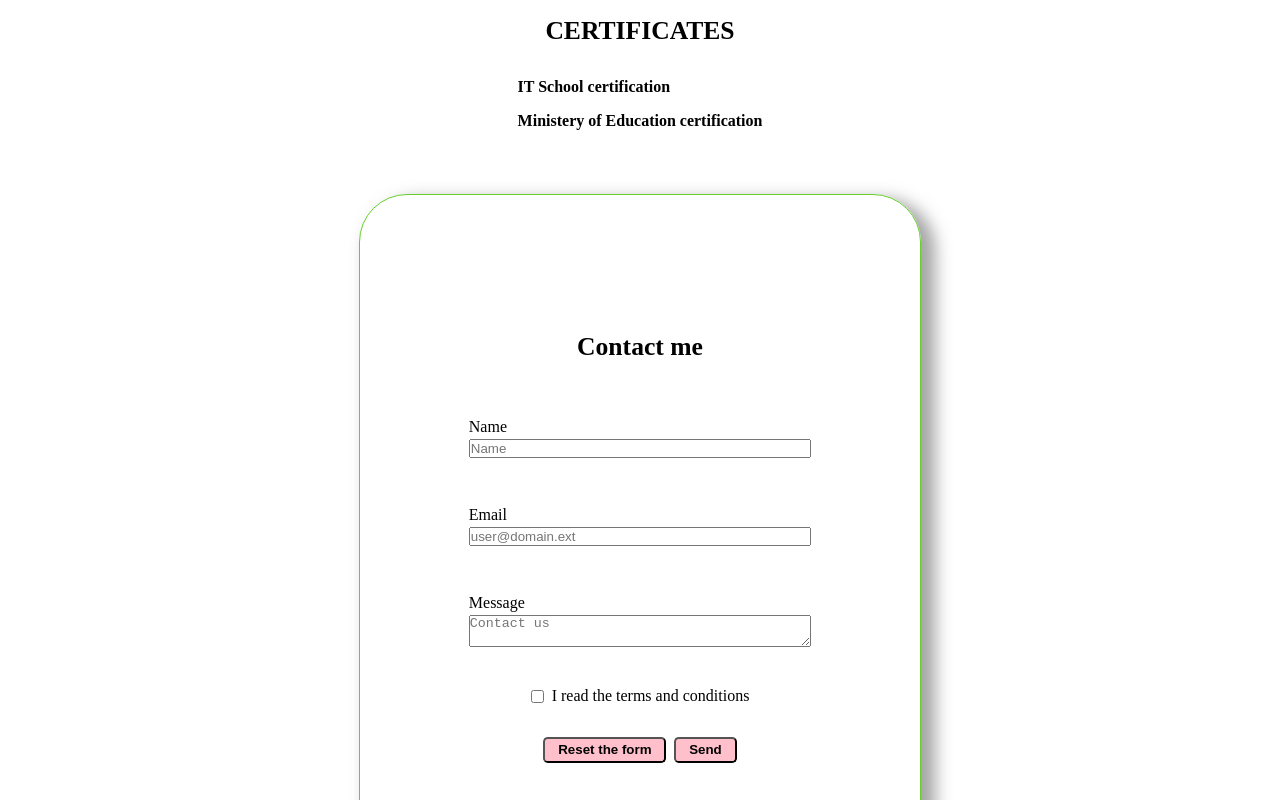
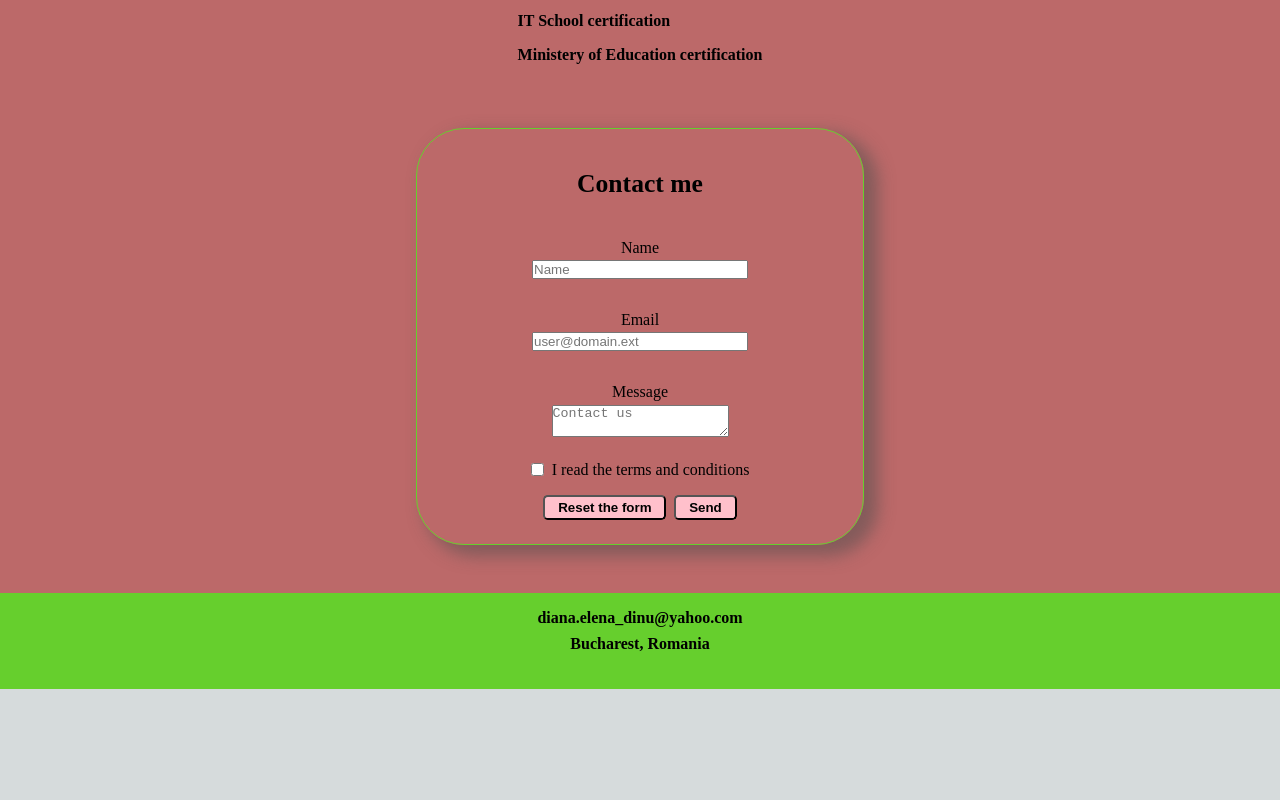
Before and after one commit to Diana-Elen/portofolio, a Next.js app in the folder my-portofolio/: page / in a window 1280 px wide. Shown: the part 3580-4380 px from the top of the page. After the commit the page ends 4269 px from the top, so only its background shows below. Built offline with nearby package versions, Linux system fonts and the light colour scheme; a web font is replaced by a local one.

Commit message:
update form

```diff
--- a/my-portofolio/components/Form.js
+++ b/my-portofolio/components/Form.js
@@ -3,8 +3,7 @@ import styles from "../style/Form.module.css"
 
 export default function Form() {
     return <>
-        <div className={styles.background}>
-            <form className={styles.contact_form} name="contact" method="post" data-netlify="true" data-netlify-honeypot="bot-field">
+            <form className={styles.background} name="contact" method="post" data-netlify="true" data-netlify-honeypot="bot-field">
                 <input type="hidden" name="form-name" value="contact" />
                 <h1 className={styles.title}>Contact me</h1>
                 <label className={styles.form_group}>
@@ -31,6 +30,5 @@ export default function Form() {
                     </button>
                 </div>
             </form>
-        </div>
     </>
 }
--- a/my-portofolio/style/Experience.module.css
+++ b/my-portofolio/style/Experience.module.css
@@ -1,10 +1,9 @@
 .experience_title {
-    text-align: center;
+    font-size: 1.6rem;
     font-weight: bold;
     text-transform: uppercase;
-    font-size: 1.6rem;
-    padding: 1rem;
-    display: block;
+    text-align: center;
+    width: 100%;
     font-family: 'Nanum_Pen_Script';
 }
 .experience_title:hover {
@@ -17,12 +16,12 @@
     display: flex;
     flex-direction: column;
     justify-content: center;
-    align-items: center;
-    gap: 2rem;
-    width: 90vw;
-    margin-inline: auto;
+    align-items: flex-start;
+    gap: 1rem;
+    padding: 1rem;
     box-shadow: 0.7rem 0.5rem 1rem 0.2rem rgba(77, 78, 78, 0.5);
     border-radius: 3rem;
+    padding: 1.5rem;
 }
 .experience_container:hover {
     border: 1px solid #66cf2d;
--- a/my-portofolio/style/Form.module.css
+++ b/my-portofolio/style/Form.module.css
@@ -1,11 +1,14 @@
 .background {
-    object-fit: contain;
-    background-repeat: no-repeat;
-    margin-inline: auto;
-    height: 100%;
+    display: flex;
+    flex-direction: column;
+    justify-content: center;
+    align-items: center;
+    gap: 1rem;
+    padding: 1rem;
     box-shadow: 0.7rem 0.5rem 1rem 0.2rem rgba(77, 78, 78, 0.5);
     border-radius: 3rem;
     padding: 1.5rem;
+    width: 95vw;
     border: 1px solid #66cf2d;
 }
 .title {
@@ -14,30 +17,16 @@
     padding: 1rem;
     font-family: 'Nanum_Pen_Script';
 }
-.contact_form {
+.form_group {
+    padding: 0.5rem;
     display: flex;
     flex-direction: column;
     justify-content: center;
     align-items: center;
-    gap: 2rem;
+    gap: 0.2rem;
+}
+.form_group input {
     width: 90%;
-    height: 80vh;
-    padding: 1rem;
-    border-radius: 2rem;
-    gap: 2rem;
-    margin-inline: auto;
-}
-.contact_form:hover {
-    background-color: rgb(239, 236, 236, 0.8);
-    border: 1px solid #66cf2d;
-}
-.form_group {
-    padding: 0.5rem;
-    display: flex;
-    flex-direction: column;
-    justify-content: flex-start;
-    width: 90vw;
-    gap: 0.2rem;
 }
 .textarea {
     width: 100%;
@@ -80,32 +69,30 @@
     gap: 0.5rem;
 }
 @media (min-width: 400px) {
+    .background {
+        width: 80vw;
+    }
     .form_group {
-        width: 80vw;
+        width: 60vw;
     }
   }
 @media (min-width: 600px) {
     .contact_form {
-        width: 70vw;;
+        width: 50vw;;
+    }
+    .background {
+        width: 60vw;
     }
     .form_group {
-        width: 60vw;
-    }
-}
-@media (min-width: 800px) {
-    .contact_form {
-        width: 60vw;;
-    }
-    .form_group {
-        width: 50vw;
+        width: 40vw;
     }
 }
 @media (min-width: 1000px) {
-    .contact_form {
-        width: 40vw;;
+    .background {
+        width: 35vw;
     }
     .form_group {
-        width: 28vw;
+        width: 20vw;
     }
 }
 @font-face {
--- a/my-portofolio/style/Style.module.css
+++ b/my-portofolio/style/Style.module.css
@@ -1,5 +1,5 @@
 .background {
-    background-color: white;
+    background-color: rgb(188, 105, 105);
     min-height: 100%;
     min-width: 100%;
 }
```
